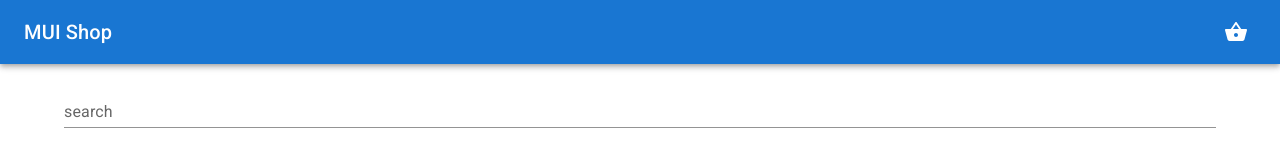
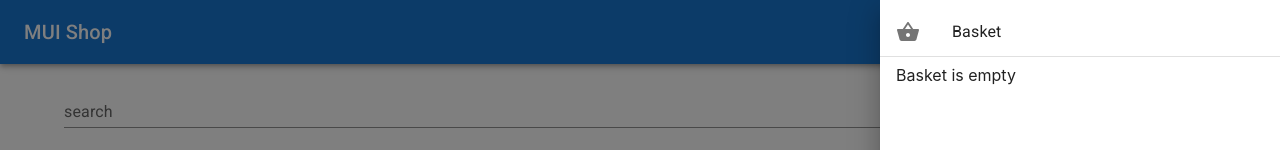
Before and after one commit to ibotchori/material-ui-shop-project, a React (Create React App) app: page / in a window 1280 px wide. Both pictures are taken after a click on the button 1236 px from the left and 32 px from the top of the page. Shown: the top 150 px of the page. Built offline with nearby package versions, Linux system fonts and the light colour scheme.

Commit message:
Basket with Drawer

```diff
--- a/src/components/App.jsx
+++ b/src/components/App.jsx
@@ -1,17 +1,18 @@
 import React, { useState } from "react";
 
-import BasketList from "./BasketList";
 import GoodsList from "./GoodsList";
 import Search from "./Search";
 
 import { goods } from "../data/goods";
 import Header from "./Header";
 import { Container } from "@mui/material";
+import Basket from "./Basket";
 
 const App = () => {
   const [order, setOrder] = useState([]);
   const [search, setSearch] = useState("");
   const [products, setProducts] = useState(goods);
+  const [isCartOpen, setCartOpen] = useState(false);
 
   const handleChange = (e) => {
     if (!e.target.value) {
@@ -67,12 +68,17 @@ const App = () => {
 
   return (
     <React.Fragment>
-      <Header />
+      <Header handleCart={() => setCartOpen(true)} />
       <Container sx={{ mt: "1rem" }}>
         <Search value={search} onChange={handleChange} />
         <GoodsList goods={products} setOrder={addToOrder} />
-        <BasketList order={order} setOrder={removeFromOrder} />
       </Container>
+      <Basket
+        order={order}
+        removeFromOrder={removeFromOrder}
+        cartOpen={isCartOpen}
+        closeCart={() => setCartOpen(false)}
+      />
     </React.Fragment>
   );
 };
--- /dev/null
+++ b/src/components/Basket.jsx
@@ -0,0 +1,60 @@
+import { ShoppingBasket } from "@mui/icons-material";
+import {
+  Divider,
+  Drawer,
+  List,
+  ListItem,
+  ListItemIcon,
+  ListItemText,
+  Typography,
+} from "@mui/material";
+import React from "react";
+import BasketItem from "./BasketItem";
+
+const Basket = (props) => {
+  const {
+    cartOpen,
+    closeCart = Function.prototype,
+    order = [],
+    removeFromOrder,
+  } = props;
+
+  return (
+    <Drawer anchor="right" open={cartOpen} onClose={closeCart}>
+      <List sx={{ width: "400px" }}>
+        <ListItem>
+          <ListItemIcon>
+            <ShoppingBasket />
+          </ListItemIcon>
+          <ListItemText primary="Basket" />
+        </ListItem>
+        <Divider />
+        {!order.length ? (
+          <ListItem>Basket is empty</ListItem>
+        ) : (
+          <>
+            {order.map((item) => (
+              <BasketItem
+                key={item.key}
+                removeFromOrder={removeFromOrder}
+                {...item}
+              />
+            ))}
+            <Divider />
+            <ListItem>
+              <Typography sx={{ fontWeight: 700 }}>
+                Total cost:{" "}
+                {order.reduce((acc, item) => {
+                  return acc + item.price * item.quantity;
+                }, 0)}{" "}
+                USD.
+              </Typography>
+            </ListItem>
+          </>
+        )}
+      </List>
+    </Drawer>
+  );
+};
+
+export default Basket;
--- a/src/components/BasketItem.jsx
+++ b/src/components/BasketItem.jsx
@@ -1,15 +1,18 @@
-const BasketItem = (props) => {
-    return (
-        <li className='list-group-item'>
-            {props.name} {props.price} USD x{props.quantity}
-            <button
-                className='btn btn-primary'
-                onClick={() => props.setOrder(props.id)}
-            >
-                 Remove from cart
-            </button>
-        </li>
-    );
+import { Close } from "@mui/icons-material";
+import { IconButton, ListItem, Typography } from "@mui/material";
+
+const BasketItem = ({ removeFromOrder, name, id, price, quantity }) => {
+  return (
+    <ListItem>
+      <Typography variant="body1">
+        {name} {price} USD x{quantity}
+      </Typography>
+
+      <IconButton onClick={() => removeFromOrder(id)}>
+        <Close />
+      </IconButton>
+    </ListItem>
+  );
 };
 
 export default BasketItem;
--- a/src/components/BasketList.jsx
+++ /dev/null
@@ -1,32 +0,0 @@
-import BasketItem from './BasketItem';
-
-const BasketList = (props) => {
-    const { order, setOrder } = props;
-
-    if (!order.length) {
-        return (
-            <ul className='basket list-group col-md-4'>
-                <li className='list-group-item active'>Cart</li>
-                <li className='list-group-item'>No products</li>
-            </ul>
-        );
-    }
-
-    return (
-        <ul className='basket list-group col-md-4'>
-            <li className='list-group-item active'>Cart</li>
-            {order.map((item, index) => (
-                <BasketItem key={index} setOrder={setOrder} {...item} />
-            ))}
-            <li className='list-group-item active'>
-                Total cost:{' '}
-                {order.reduce((acc, item) => {
-                    return acc + item.price * item.quantity;
-                }, 0)}{' '}
-                USD.
-            </li>
-        </ul>
-    );
-};
-
-export default BasketList;
--- a/src/components/Header.jsx
+++ b/src/components/Header.jsx
@@ -2,14 +2,14 @@ import { ShoppingBasket } from "@mui/icons-material";
 import { AppBar, IconButton, Toolbar, Typography } from "@mui/material";
 import React from "react";
 
-function Header() {
+function Header({handleCart}) {
   return (
     <AppBar position="static">
       <Toolbar>
         <Typography variant="h6" component="span" sx={{ flexGrow: 1 }}>
           MUI Shop
         </Typography>
-        <IconButton color="inherit">
+        <IconButton color="inherit" onClick={handleCart}>
           <ShoppingBasket />
         </IconButton>
       </Toolbar>
```
